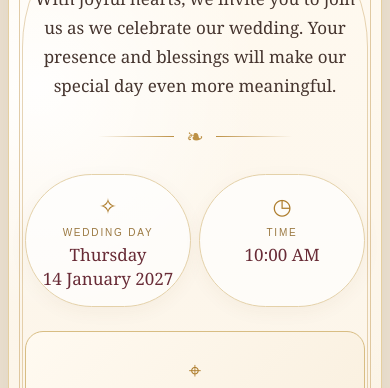
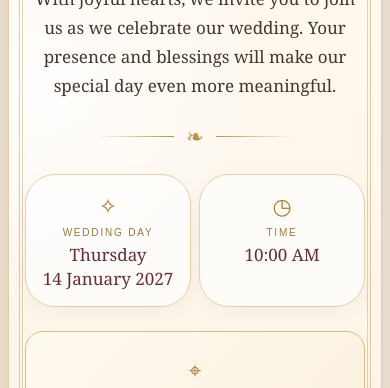
Before and after one commit to jibinikhila/wedding-invitation, a plain HTML site: page index.html in a window 390 px wide. Shown: the part 395-783 px from the top of the page. Drawn offline with Linux system fonts and the light colour scheme.

Commit message:
css changes

```diff
--- a/index.html
+++ b/index.html
@@ -351,6 +351,12 @@
       .timer {
         gap: 6px
       }
+      .content:before{
+        border-radius: 30px;
+      }
+      .detail {
+        border-radius: 30px;
+      }
     }
 
     @media(prefers-reduced-motion:reduce) {
```
